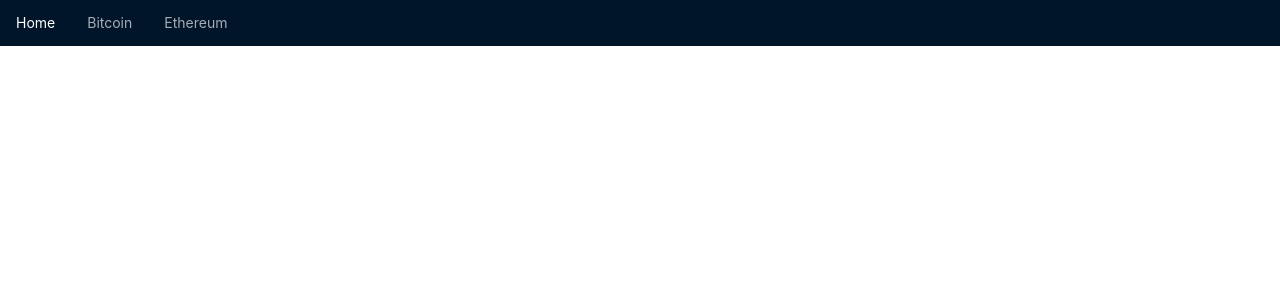
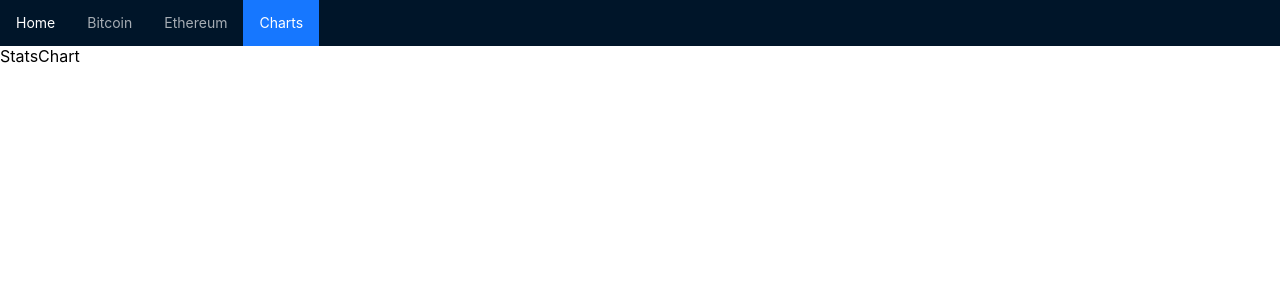
Before and after one commit to remediios/cryptocurrency-trading, a React (Create React App) app in the folder naive-bayes-app/: page /charts in a window 1280 px wide. Shown: the top 300 px of the page. Built offline with nearby package versions, Linux system fonts and the light colour scheme.

Commit message:
Charts addition, ContextAPI update and code cleaning, bug fixing

```diff
--- a/naive-bayes-app/package.json
+++ b/naive-bayes-app/package.json
@@ -8,7 +8,7 @@
     "@testing-library/user-event": "^13.5.0",
     "antd": "^5.6.1",
     "axios": "^1.4.0",
-    "chart.js": "^4.3.0",
+    "chart.js": "^3.9.1",
     "react": "^18.2.0",
     "react-chartjs-2": "^5.2.0",
     "react-csv": "^2.2.2",
--- a/naive-bayes-app/src/App.js
+++ b/naive-bayes-app/src/App.js
@@ -3,6 +3,7 @@ import Home from "./components/Home";
 import { Routes, Route } from "react-router-dom";
 import NavigationBar from "./components/navigation/NavigationBar";
 import { ContextProvider } from "./context/ContextAPI";
+import StatsChart from "./components/chart/StatsChart";
 
 function App() {
   return (
@@ -13,6 +14,7 @@ function App() {
           <Route exact path="/" element={<Home />} />
           <Route path="/bitcoin" element={<Data currency={"bitcoin"} />} />
           <Route path="/ethereum" element={<Data currency={"ethereum"} />} />
+          <Route path="/charts" element={<StatsChart />} />
         </Routes>
       </ContextProvider>
     </>
--- /dev/null
+++ b/naive-bayes-app/src/components/chart/StatsChart.js
@@ -0,0 +1,7 @@
+import React from "react";
+
+function StatsChart() {
+  return <div>StatsChart</div>;
+}
+
+export default StatsChart;
--- a/naive-bayes-app/src/components/navigation/NavigationBar.js
+++ b/naive-bayes-app/src/components/navigation/NavigationBar.js
@@ -18,7 +18,7 @@ function NavigationBar() {
         <NavLink
           to="/bitcoin"
           activeClassName="active"
-          onClick={setCurrencyName("bitcoin")}
+          onClick={() => setCurrencyName("bitcoin")}
         >
           Bitcoin
         </NavLink>
@@ -27,9 +27,14 @@ function NavigationBar() {
         <NavLink
           to="/ethereum"
           activeClassName="active"
-          onClick={setCurrencyName("ethereum")}
+          onClick={() => setCurrencyName("ethereum")}
         >
           Ethereum
+        </NavLink>
+      </Menu.Item>
+      <Menu.Item key="/charts">
+        <NavLink to="/charts" activeClassName="active">
+          Charts
         </NavLink>
       </Menu.Item>
     </Menu>
--- a/naive-bayes-app/src/components/table/TableHeader.js
+++ b/naive-bayes-app/src/components/table/TableHeader.js
@@ -1,17 +1,19 @@
-import React from "react";
+import React, { useContext } from "react";
 import { Image, Button } from "antd";
 import { CSVLink } from "react-csv";
 import { Typography } from "antd";
+import { ContextAPI } from "../../context/ContextAPI";
 
 function TableHeader({
   currencyImg,
-  currencyName,
   currencySymbol,
   csvData,
   csvHeaders,
   currency,
 }) {
   const { Title } = Typography;
+
+  const { currencyName } = useContext(ContextAPI);
 
   return (
     <>
--- a/naive-bayes-app/src/context/ContextAPI.js
+++ b/naive-bayes-app/src/context/ContextAPI.js
@@ -4,9 +4,12 @@ export const ContextAPI = createContext();
 
 export function ContextProvider({ children }) {
   const [currencyName, setCurrencyName] = useState("");
+  const [currencyData, setCurrencyData] = useState([]);
 
   return (
-    <ContextAPI.Provider value={{ currencyName, setCurrencyName }}>
+    <ContextAPI.Provider
+      value={{ currencyName, setCurrencyName, currencyData, setCurrencyData }}
+    >
       {children}
     </ContextAPI.Provider>
   );
--- a/naive-bayes-app/src/data_retrieval/Data.js
+++ b/naive-bayes-app/src/data_retrieval/Data.js
@@ -9,7 +9,6 @@ import PaginationTable from "../components/table/PaginationTable";
 import TableHeader from "../components/table/TableHeader";
 
 function Data({ currency }) {
-  const [currencyData, setCurrencyData] = useState([]);
   const [currencyImg, setCurrencyImg] = useState([]);
   const [currencySymbol, setCurrencySymbol] = useState([]);
   const [isLoading, setIsLoading] = useState(true);
@@ -21,7 +20,8 @@ function Data({ currency }) {
   const [saveDB, setSaveDB] = useState(false);
 
   const { Title } = Typography;
-  const { currencyName, setCurrencyName } = useContext(ContextAPI);
+  const { currencyName, setCurrencyName, currencyData, setCurrencyData } =
+    useContext(ContextAPI);
 
   useEffect(() => {
     async function getBitcoinHistoricalData() {
@@ -122,7 +122,7 @@ function Data({ currency }) {
 
     getBitcoinHistoricalData();
     // eslint-disable-next-line
-  }, [currencyName]);
+  }, [currency]);
 
   // Calculate the index of the last row to display based on the current page and rows per page
   const lastIndex = currentPage * rowsPerPage;
@@ -158,7 +158,6 @@ function Data({ currency }) {
           <div style={{ padding: "20px", marginBottom: "10px" }}>
             <TableHeader
               currencyImg={currencyImg}
-              currencyName={currencyName}
               currencySymbol={currencySymbol}
               csvData={csvData}
               csvHeaders={csvHeaders}
```
Also changed, not shown: 1 other file (tests, documents, lock files or other folders).
